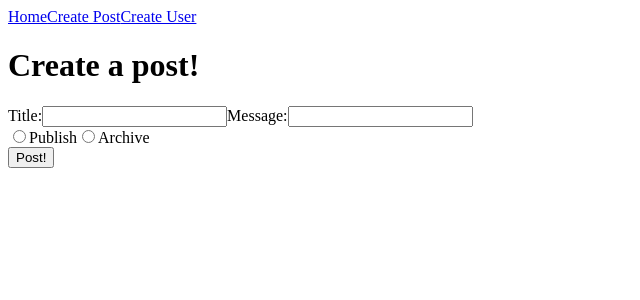
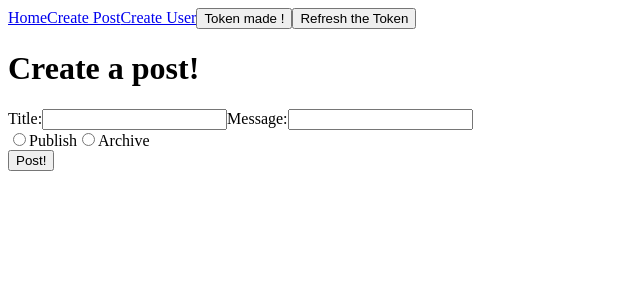
Before and after one commit to TJBaumgartner/Blog-API, a React (Vite) app in the folder client/: page /posts/create in a window 1280 px wide. Shown: the top 300 px of the page, without its empty margins (0-640 px from the left). Built offline with nearby package versions, Linux system fonts and the light colour scheme; no server answers.

Commit message:
test token fetch from react

```diff
--- a/client/src/components/Navbar.jsx
+++ b/client/src/components/Navbar.jsx
@@ -1,8 +1,34 @@
 /* eslint-disable react/prop-types */
 
 import { Link } from "react-router-dom";
+import { useState } from "react";
+
+
 
 const Navbar = () => {
+    const [refreshToken, setRefreshToken] = useState('')
+    const fetchToken =  async() => {
+        await fetch('http://localhost:5000/login', {
+            method: 'POST',
+            headers: {"Content-Type": "application/json"},
+            body:
+            JSON.stringify({"username": "newtest", "password": "1"})
+        })
+        .then(res => res.json())
+        .then(tokens => tokens.refreshToken)
+        .then(refreshToken => setRefreshToken(refreshToken))
+    }
+    const tokenRefresh =  async() => {
+        console.log(refreshToken)
+        await fetch('http://localhost:5000/token', {
+            method: 'POST',
+            headers: {"Content-Type": "application/json"},
+            body:
+            JSON.stringify({"token": refreshToken})
+        })
+        .then(res => res.json())
+        .then(data => console.log(data))
+    }
     return (
         <div className="Navbar">
             <Link to="/">
@@ -14,6 +40,8 @@ const Navbar = () => {
             <Link to="/user/create">
                 Create User
             </Link>
+            <button onClick={fetchToken}>Token made !</button>
+            <button onClick={tokenRefresh}>Refresh the Token</button>
         </div>
   );
 };
```
Also changed, not shown: 1 other file (tests, documents, lock files or other folders).
